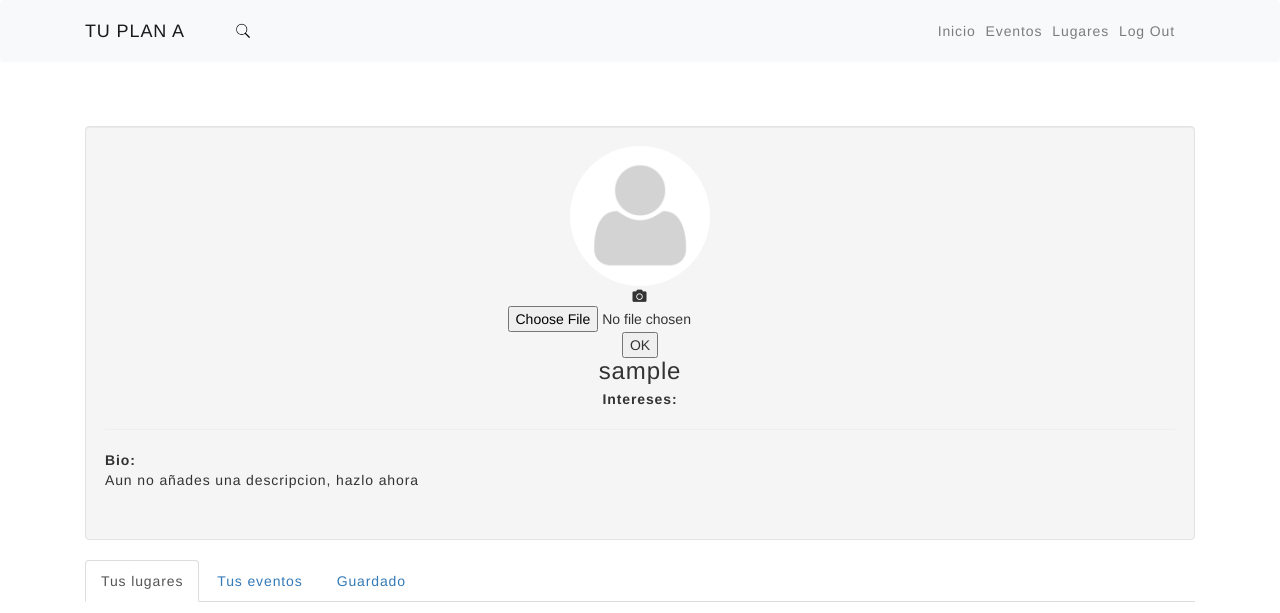
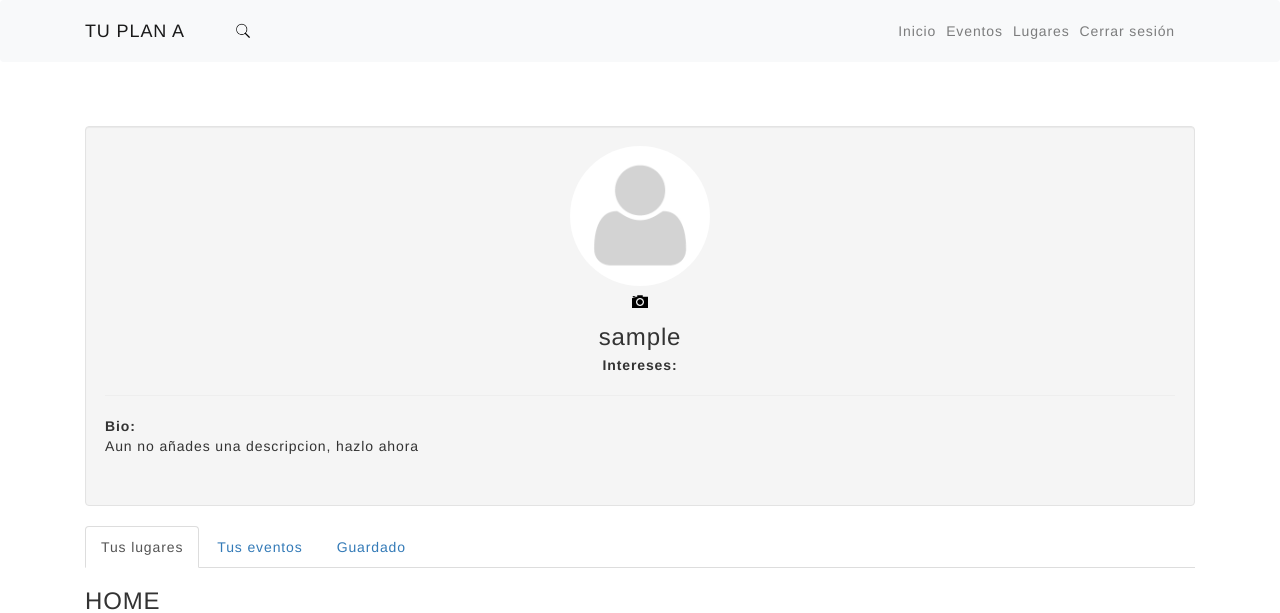
Before and after one commit to vluribe/TUPLANBAQ, a PHP site: page /PerfilUsuarios.php in a window 1280 px wide. Shown: the top 613 px of the page. Run offline with PHP 8.4, Linux system fonts and the light colour scheme; the visitor is signed in with stand-in values (Sample User, id 1); data that the repository does not hold is empty; some libraries are stand-ins or nearby versions.

Commit message:
PerfilUsuarios
Perfil usuario, icono cambiar foto de perfil

```diff
--- a/PerfilUsuarios.php
+++ b/PerfilUsuarios.php
@@ -21,7 +21,6 @@ include('conexiongen.php');
 <script src="//code.jquery.com/jquery-1.11.1.min.js"></script>
 <link href="vendor/fontawesome-free/css/all.min.css" rel="stylesheet">
 <script src="https://ajax.googleapis.com/ajax/libs/jquery/3.4.1/jquery.min.js"></script>
-
     <head>
           <meta charset="utf-8">
           <meta name="viewport" content="width=device-width, initial-scale=1, shrink-to-fit=no">
@@ -178,6 +177,30 @@ include('conexiongen.php');
     align-self: center;
         }
     }
+    .camarabutton {
+      width: 0%;
+      border: 0px ;
+      cursor: pointer;
+      background-color:transparent;
+      background-image: url('img/camaraicon.png');
+      background-position: 10px 8px;
+      background-repeat: no-repeat;
+      background-size: 16px 16px;
+      padding: 6px 18px 6px 18px;
+      -webkit-transition: width 0.4s ease-in-out;
+      transition: width 0.4s ease-in-out;
+      border-radius: 70px 70px;
+      text-indent: 20px;
+    }
+
+    /* When the input field gets focus, change its width to 100% */
+    .camara-button:focus {
+      display:absolute;
+      width: 80%;
+      border: 2px solid #ccc;
+      background-color: white;
+      background-position: 10px 12px;
+    }
 </style>
 
 
@@ -227,7 +250,7 @@ include('conexiongen.php');
             <?php
           if($usuario != ""){ ?>
             <li class="nav-item">
-            <a class="nav-link js-scroll-trigger" href="logout.php">Log Out</a>
+            <a class="nav-link js-scroll-trigger" href="logout.php">Cerrar sesión</a>
           </li>
             <?php
             }
@@ -258,14 +281,21 @@ include('conexiongen.php');
                  $resultado->close();
             }
           ?>  >
-        <form action="change-profile.php" method="post" enctype="multipart/form-data">
-        <i class="fas fa-camera"></i>
-        <input type="file" id="foto" name="foto" accept="image/*">
-        <input type="submit" value="OK">
-        </form>
-        <h3 class="media-heading"><?php echo $usuario ?></h3>
-        </center>
 
+          <script>
+          $(document).ready(function(){ document.getElementById('foto').onclick = function(){
+              document.getElementById("ok").style.display = "block";
+          } });</script>
+
+
+          <form action="change-profile.php" method="post" enctype="multipart/form-data" >
+              <input class="camarabutton" type="file" name="foto" id="foto" accept="image/*" >
+              <input style="display:none;" type="submit" value="OK" id="ok">
+          </form>
+
+
+          <h3 class="media-heading"><?php echo $usuario ?></h3>
+          </center>
         <?php
             if (!$conn) {
             die("Connection failed: " . mysqli_connect_error());
```
Also changed, not shown: img/camaraicon.png (added).
